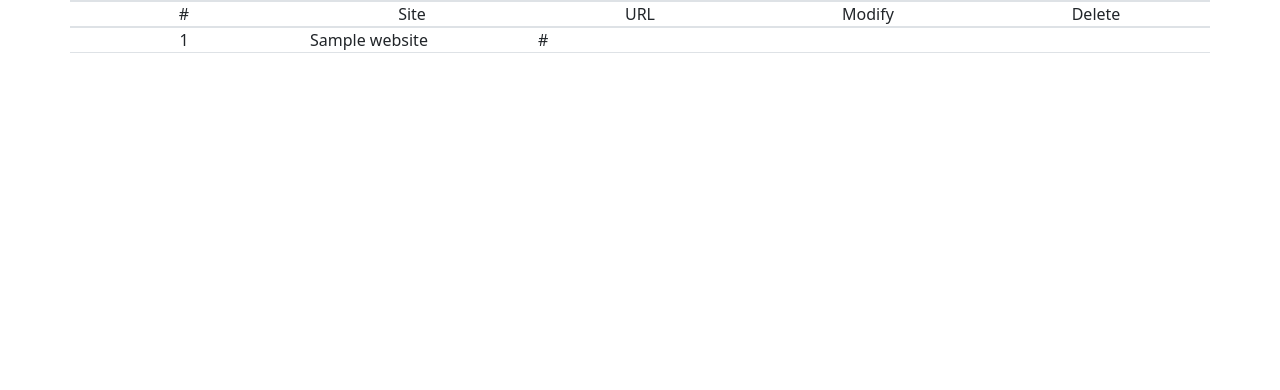
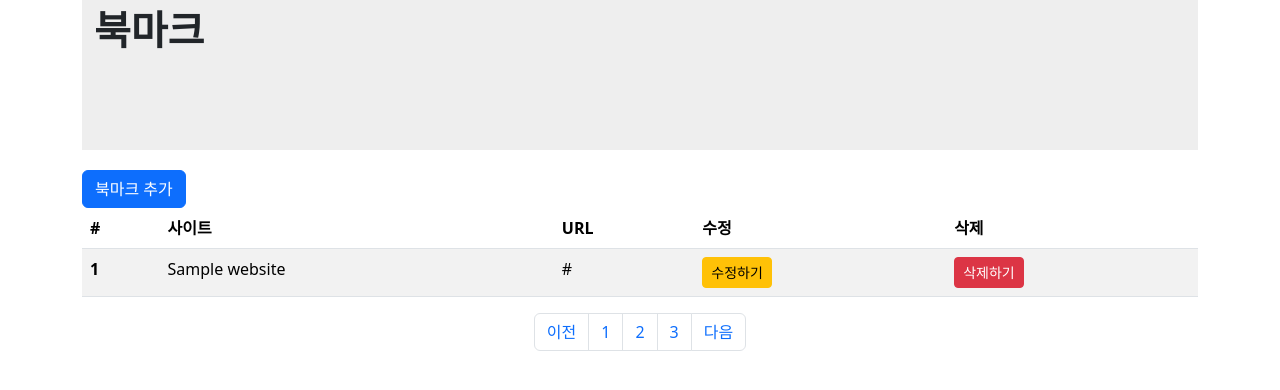
Before and after one commit to jchyeon0814/django_bookmark, a Django app: page /bookmark/ in a window 1280 px wide. Shown: the top 390 px of the page. Run offline with Django 5.2, Linux system fonts and the light colour scheme; tables that the repository leaves empty hold one stand-in row (values such as "Sample post").

Commit message:
북마크 리스트 페이지 디자인 수정

```diff
--- a/bookmark/templates/bookmark/list.html
+++ b/bookmark/templates/bookmark/list.html
@@ -8,42 +8,45 @@
         <script src="https://cdn.jsdelivr.net/npm/bootstrap@5.3.3/dist/js/bootstrap.bundle.min.js" integrity="sha384-YvpcrYf0tY3lHB60NNkmXc5s9fDVZLESaAA55NDzOxhy9GkcIdslK1eN7N6jIeHz" crossorigin="anonymous"></script>
     </head>
     <body>
-        <div class="container overflow-hidden">
-            <div class="row gy-10 border-bottom border-top border-2 text-center">
-                <div class="col">
-                  #
-                </div>
-                <div class="col">
-                  Site
-                </div>
-                <div class="col">
-                  URL
-                </div>
-                <div class="col">
-                  Modify
-                </div>
-                <div class="col">
-                  Delete
-                </div>
+        <div class="container">
+            <div class="container" style="height:150px;margin-bottom:20px;background-color:#eee">
+                <p class="text-start fs-1 fw-bold">북마크</p>
             </div>
-            {% for webSite in webSite_list %}
-            <div class="row gy-10 border-bottom">
-              <div class="col text-center">
-                {{webSite.id}}
-              </div>
-              <div class="col text-left">
-                {{webSite.siteName}}
-              </div>
-              <div class="col text-left">
-                {{webSite.url}}
-              </div>
-              <div class="col text-center">
 
-              </div>
-              <div class="col text-center">
+            <a href="#" class="btn btn-primary">북마크 추가</a>
 
-              </div>
-            </div>
-            {% endfor %}
+            <table class="table table-striped">
+                <thead>
+                    <tr>
+                        <th scope="col">#</th>
+                        <th scope="col">사이트</th>
+                        <th scope="col">URL</th>
+                        <th scope="col">수정</th>
+                        <th scope="col">삭제</th>
+                    </tr>
+                </thead>
+                <tbody>
+                    {% for webSite in webSite_list %}
+                    <tr>
+                        <th scope="row">{{webSite.id}}</th>
+                        <td>{{webSite.siteName}}</td>
+                        <td>{{webSite.url}}</td>
+                        <td><a href="#" class="btn btn-warning btn-sm" >수정하기</a></td>
+                        <td><a href="#" class="btn btn-danger btn-sm" >삭제하기</a></td>
+                    </tr>
+                    {% endfor %}
+                </tbody>
+            </table>
+
+            <nav aria-label="Page navigation" style="width:100%">
+                <ul class="pagination justify-content-center">
+                    <li class="page-item"><a class="page-link" href="#">이전</a></li>
+                    <li class="page-item"><a class="page-link" href="#">1</a></li>
+                    <li class="page-item"><a class="page-link" href="#">2</a></li>
+                    <li class="page-item"><a class="page-link" href="#">3</a></li>
+                    <li class="page-item"><a class="page-link" href="#">다음</a></li>
+                </ul>
+            </nav>
+        </div>
     </body>
 </html>
```
